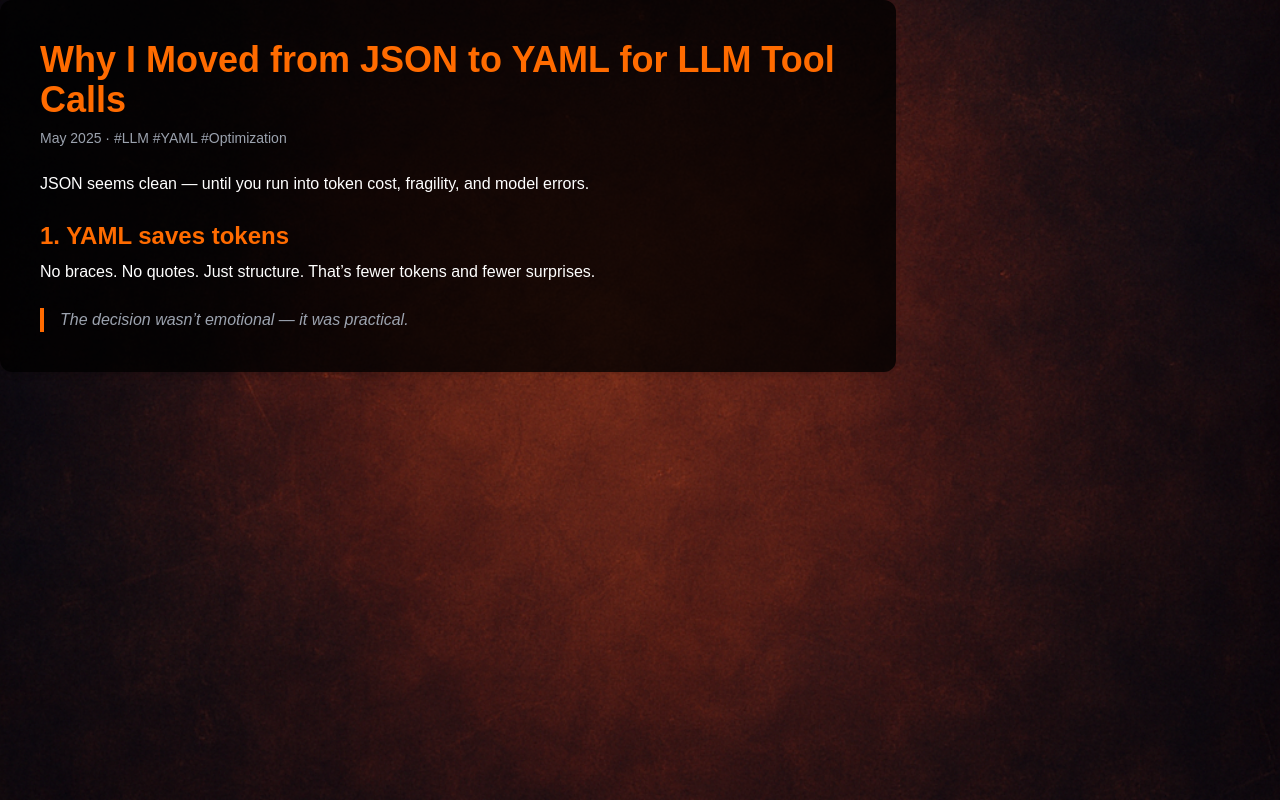
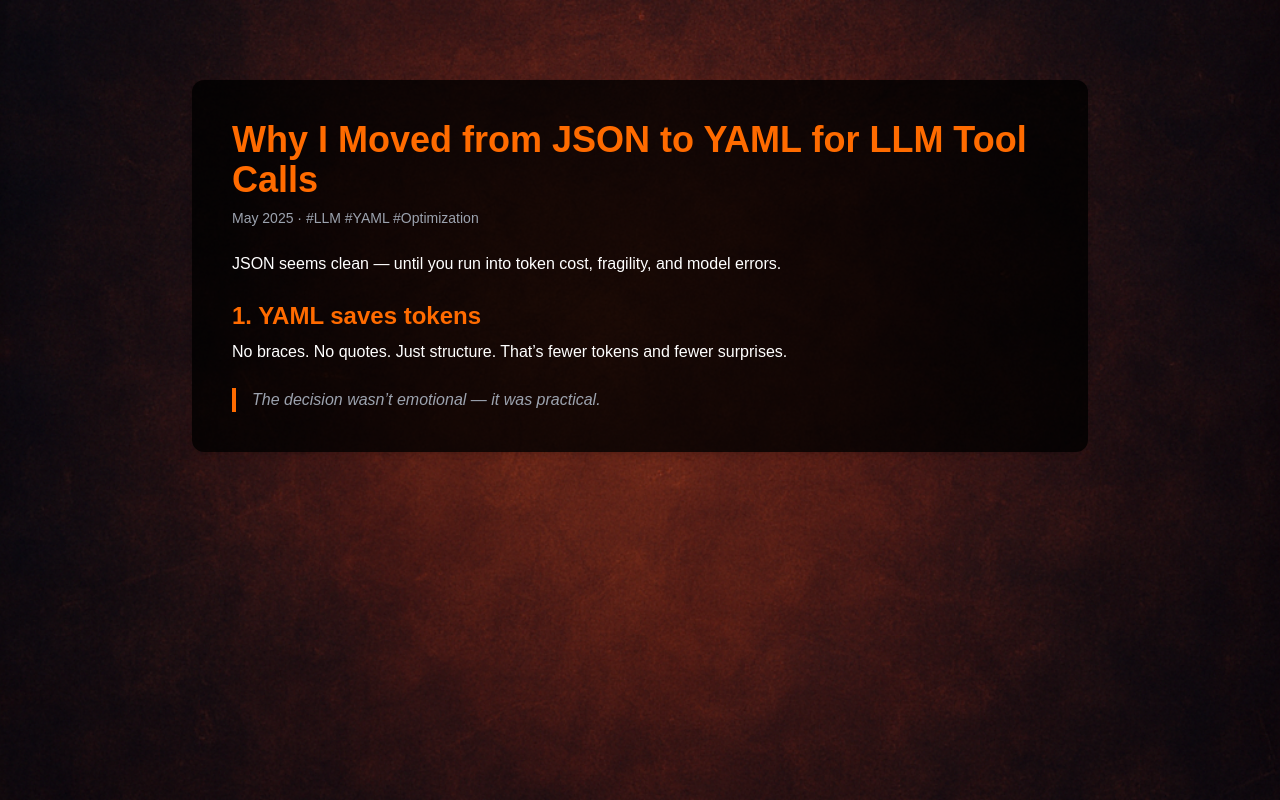
Before and after one commit to MedhaviMonish/medhavimonish.github.io, a Next.js app: page /blogs/json-to-yaml in a window 1280 px wide. Built offline with nearby package versions, Linux system fonts and the light colour scheme.

Commit message:
cetnered

```diff
--- a/src/app/blogs/json-to-yaml/page.tsx
+++ b/src/app/blogs/json-to-yaml/page.tsx
@@ -3,7 +3,7 @@
 export default function BlogJsonToYaml() {
   return (
     <main
-      className="relative min-h-screen bg-cover bg-center bg-no-repeat bg-fixed"
+      className="relative min-h-screen bg-cover bg-center bg-no-repeat bg-fixed flex justify-center items-start py-20 px-4"
       style={{ backgroundImage: "url('/images/bg-home.png')" }}
     >
       <div className="w-full max-w-4xl bg-black/80 text-white p-10 rounded-xl shadow-md">
```
